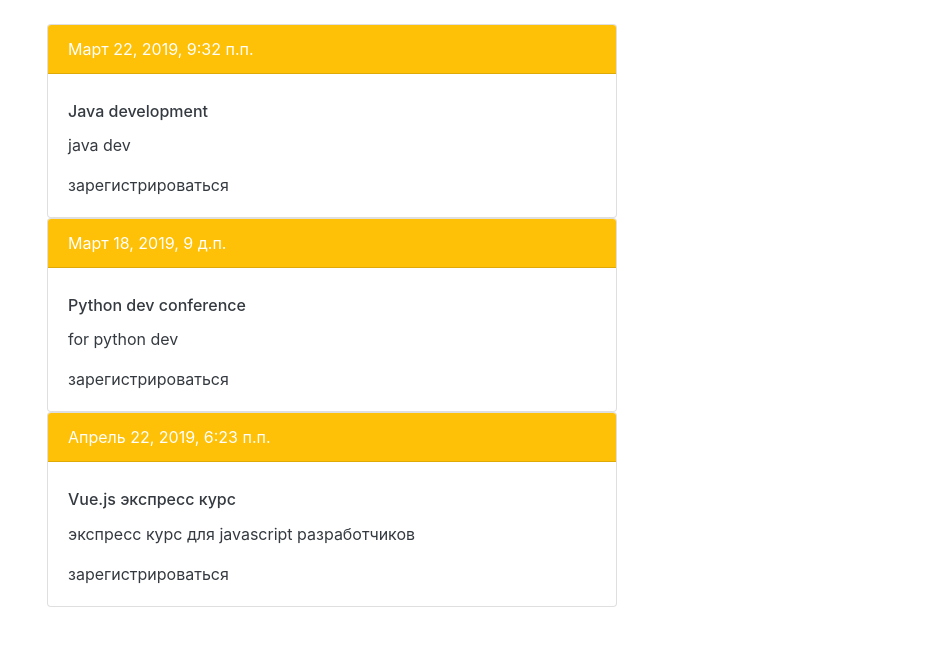
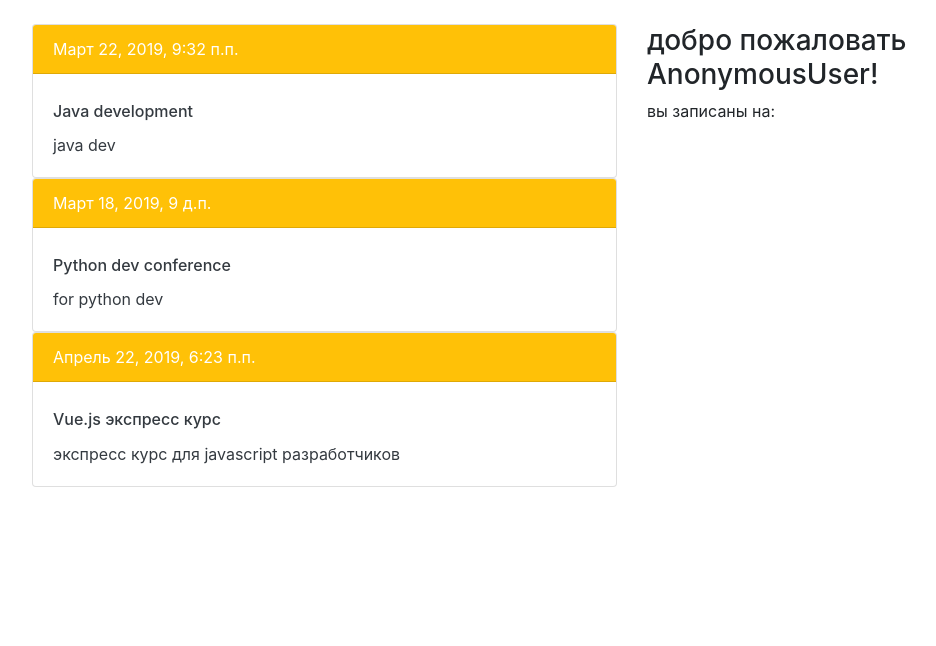
Before and after one commit to Pgigurist/site_python, a Django app: page /registration/list/ in a window 1280 px wide. Shown: the part 56-702 px from the top of the page, without its empty margins (8-944 px from the left). Run offline with Django 3.2, Linux system fonts and the light colour scheme; data comes from the database, SQL or seed files in the repository; both versions use the stored data as it was after the commit; some libraries are stand-ins or nearby versions.

Commit message:
add user entries panel to MKList

```diff
--- a/web_site/registration/templates/registration/list.html
+++ b/web_site/registration/templates/registration/list.html
@@ -7,11 +7,10 @@
             }
         ]
 </comment-->
-<div class="col-2"></div>
-<div class="col-6 pt-4">
+<div class="row">
+    <div class="col-6 pt-4  border-1 border-primary">
         <ul>
             {% for mk in master_classes_list %}
-
                     <div class="card ">
                         <div class="card-header mb-2 bg-warning text-white">
                             {{mk.date_start}}
@@ -22,13 +21,17 @@
                             {% if auth == 'yes' %}
                                 <a class="ard-link text-dark" href="">записаться</a>
                             {% else %}
-                            <a class="ard-link text-dark" href="/registration/register">зарегистрироваться</a>
+                                <!--a class="ard-link text-dark" href="/registration/register">зарегистрироваться</a-->
                             {% endif %}
                         </div>
                     </div>
-
-
             {% endfor %}
         </ul>
     </div>
+    <div class="col-4 pt-4">
+        <h3>добро пожаловать {{user}}!</h3>
+        <p>вы записаны на:</p>
+    </div>
+
+</div>
 {% endblock %}
--- a/web_site/registration/views.py
+++ b/web_site/registration/views.py
@@ -32,12 +32,15 @@
 
 def index(req):
     #return HttpResponse("registration app")
+    #context = ''
+    master_classes_list =  MasterClass.objects.all()
     if "member_id" in req.session:
         print('user autorized!')
-        return render(req, 'registration/index.html', {'auth' : 'yes'})
+        #context.auth = 'yes'
+        return render(req, 'registration/index.html',{'master_classes_list': master_classes_list ,'auth' : 'yes'})
     else:
         print('unknown user')
-    return render(req, 'registration/index.html')
+    return render(req, 'registration/index.html', {'master_classes_list' :master_classes_list})
 
 def MKList(req):
     """
@@ -49,7 +52,7 @@
     master_classes_list = MasterClass.objects.all()
     #print(master_classes_list)
     if "member_id" in req.session:
-        context = RequestContext = {'master_classes_list': master_classes_list, 'auth' : 'yes'}
+        context = RequestContext = {'master_classes_list': master_classes_list, 'auth' : 'yes', 'user': req.session['member_name']}
     else:
         context = RequestContext = {'master_classes_list' : master_classes_list}
     return render(req, 'registration/list.html', context)
@@ -105,10 +108,13 @@
         username = request.POST.get('username')
         password = request.POST.get('password')
         user = authenticate(username=username, password=password)
+
         if user:
             if user.is_active:
                 login(request, user)
-                request.session['member_id'] = user.id#'auth'
+                request.session['member_id'] = user.id
+                request.session['member_name'] = user.username
+
                 print('new session with {} '.format(request.session['member_id']))
                 return HttpResponseRedirect(reverse('index'))
             else:
```
Also changed, not shown: web_site/registration/templates/registration/carousel.html (+24 -9 lines), web_site/db.sqlite3. Lines whose indentation alone changed are shown as unchanged.
